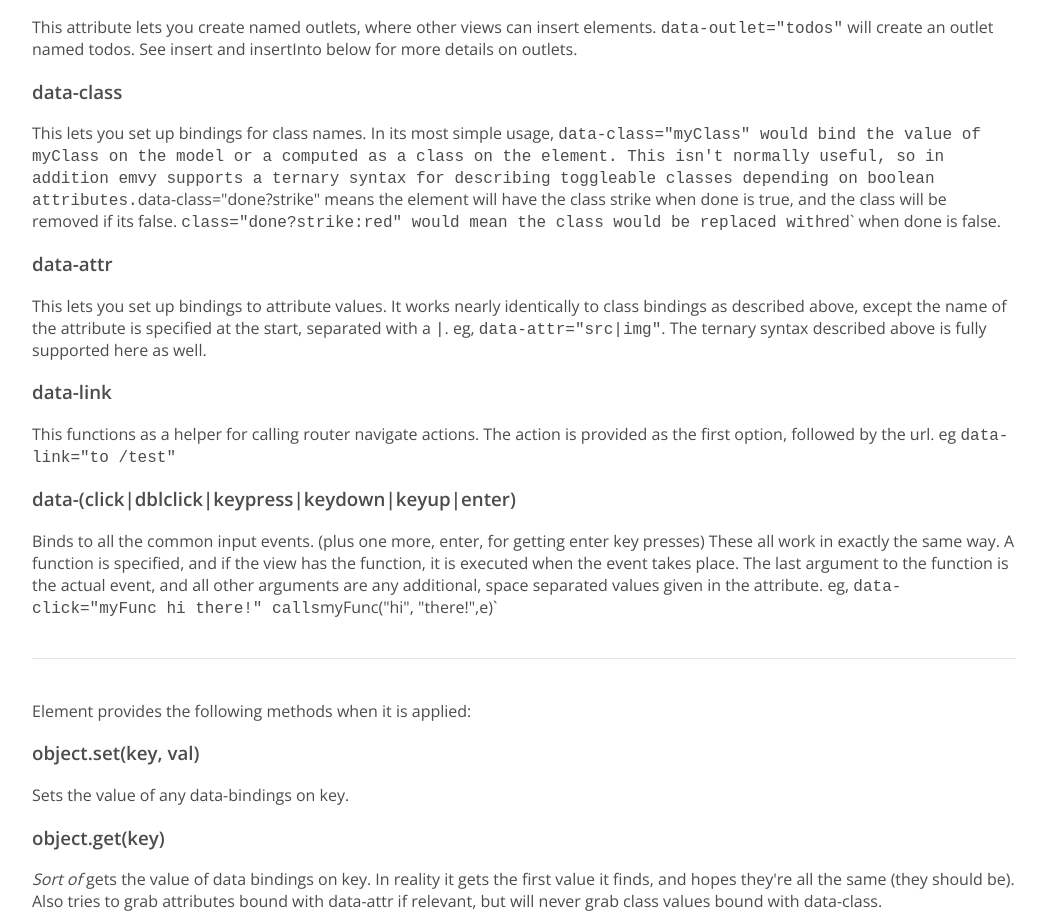
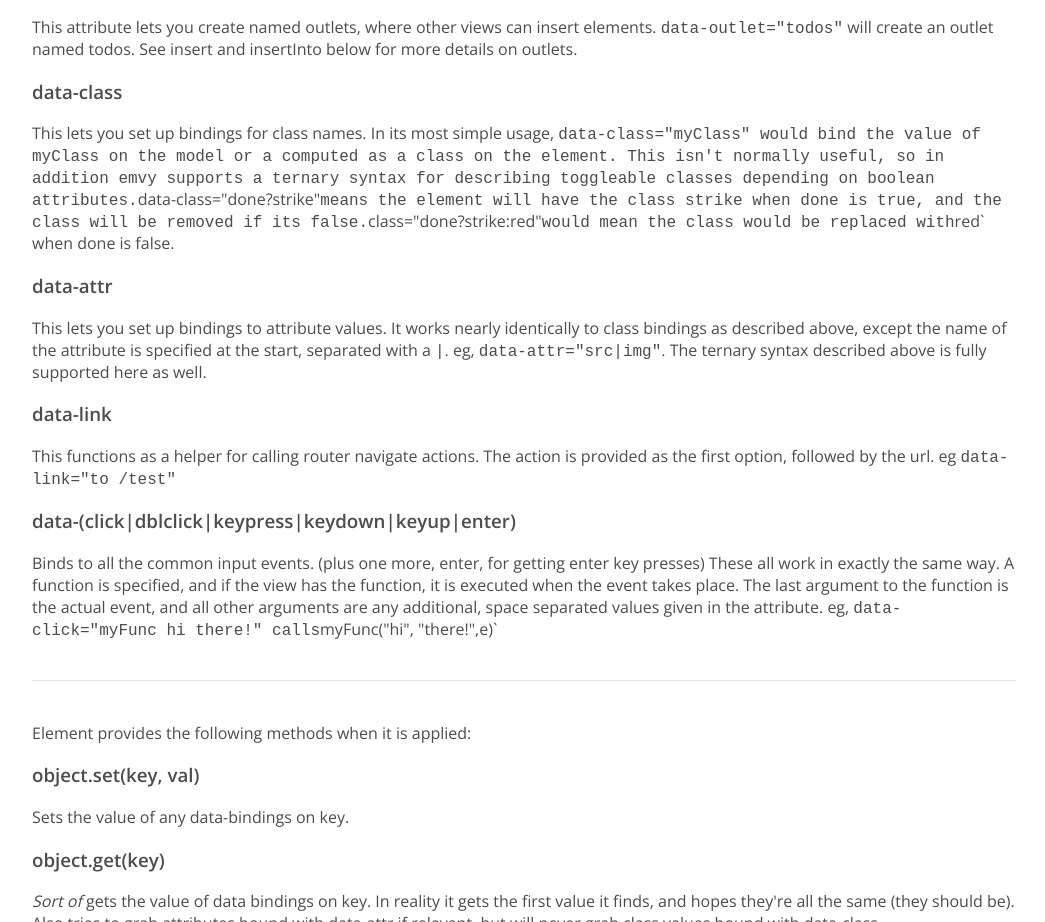
Before and after one commit to mdlawson/emvy, a plain HTML site: page index.html in a window 1280 px wide. Shown: the part 8003-8925 px from the top of the page, without its empty margins (216-1261 px from the left). Drawn offline with nearby package versions, Linux system fonts and the light colour scheme.

Commit message:
fix a missing `

```diff
--- a/index.html
+++ b/index.html
@@ -271,7 +271,7 @@ Every event emitter has an upstream, a downstream, and an optional tag. For ever
 <h3>data-outlet</h3>
 <p>This attribute lets you create named outlets, where other views can insert elements. <code>data-outlet=&quot;todos&quot;</code> will create an outlet named todos. See insert and insertInto below for more details on outlets. </p>
 <h3>data-class</h3>
-<p>This lets you set up bindings for class names. In its most simple usage, <code>data-class=&quot;myClass&quot; would bind the value of myClass on the model or a computed as a class on the element. This isn&#39;t normally useful, so in addition emvy supports a ternary syntax for describing toggleable classes depending on boolean attributes.</code>data-class=&quot;done?strike&quot; means the element will have the class strike when done is true, and the class will be removed if its false. <code>class=&quot;done?strike:red&quot; would mean the class would be replaced with</code>red` when done is false. </p>
+<p>This lets you set up bindings for class names. In its most simple usage, <code>data-class=&quot;myClass&quot; would bind the value of myClass on the model or a computed as a class on the element. This isn&#39;t normally useful, so in addition emvy supports a ternary syntax for describing toggleable classes depending on boolean attributes.</code>data-class=&quot;done?strike&quot;<code>means the element will have the class strike when done is true, and the class will be removed if its false.</code>class=&quot;done?strike:red&quot;<code>would mean the class would be replaced with</code>red` when done is false. </p>
 <h3>data-attr</h3>
 <p>This lets you set up bindings to attribute values. It works nearly identically to class bindings as described above, except the name of the attribute is specified at the start, separated with a <code>|</code>. eg, <code>data-attr=&quot;src|img&quot;</code>. The ternary syntax described above is fully supported here as well. </p>
 <h3>data-link</h3>
```
